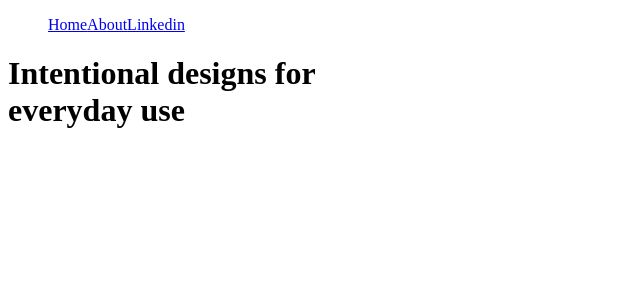
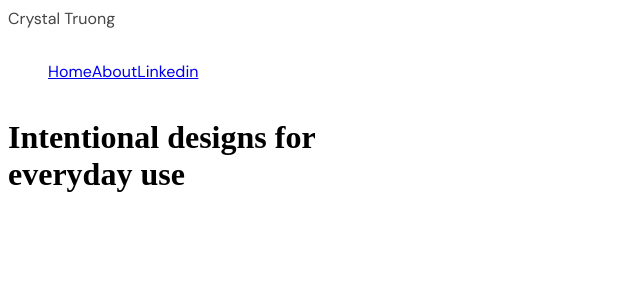
Before and after one commit to crystaltr/portfolio, a React (Create React App) app: page /about in a window 1280 px wide. Shown: the top 300 px of the page, without its empty margins (0-640 px from the left). Built offline with nearby package versions, Linux system fonts and the light colour scheme.

Commit message:
Added css files and fonts

```diff
--- a/public/index.html
+++ b/public/index.html
@@ -10,6 +10,8 @@
       content="Web site created using create-react-app"
     />
     <link rel="apple-touch-icon" href="%PUBLIC_URL%/logo192.png" />
+    <link href='https://fonts.googleapis.com/css?family=Archivo Black' rel='stylesheet'>
+    <link href='https://fonts.googleapis.com/css?family=DM Sans' rel='stylesheet'>
     <!--
       manifest.json provides metadata used when your web app is installed on a
       user's mobile device or desktop. See https://developers.google.com/web/fundamentals/web-app-manifest/
--- a/src/App.css
+++ b/src/App.css
@@ -1,38 +1,8 @@
 .App {
+  display: grid;
+  gap: 2rem;
+  grid-template-columns: 1fr;
   text-align: center;
+  font-family: 'DM Sans';
+  color: #454545;
 }
-
-.App-logo {
-  height: 40vmin;
-  pointer-events: none;
-}
-
-@media (prefers-reduced-motion: no-preference) {
-  .App-logo {
-    animation: App-logo-spin infinite 20s linear;
-  }
-}
-
-.App-header {
-  background-color: #282c34;
-  min-height: 100vh;
-  display: flex;
-  flex-direction: column;
-  align-items: center;
-  justify-content: center;
-  font-size: calc(10px + 2vmin);
-  color: white;
-}
-
-.App-link {
-  color: #61dafb;
-}
-
-@keyframes App-logo-spin {
-  from {
-    transform: rotate(0deg);
-  }
-  to {
-    transform: rotate(360deg);
-  }
-}
--- a/src/LandingPage.jsx
+++ b/src/LandingPage.jsx
@@ -1,4 +1,5 @@
 import React, { Component } from 'react';
+import './landingpage.css';
 
 class LandingPage extends Component {
     render() {
--- a/src/NavBar.jsx
+++ b/src/NavBar.jsx
@@ -1,10 +1,12 @@
 import React from 'react';
 import { Link } from 'react-router-dom';
+import './navbar.css';
 
 const Navbar = () => {
     return (
         <>
         <nav class="nav-grid">
+            <div className='brandline'>Crystal Truong</div>
             <ul>
                 <Link to="/">Home</Link>
                 <Link to="/about">About</Link>
--- /dev/null
+++ b/src/navbar.css
@@ -0,0 +1,9 @@
+
+.nav-grid {
+    font-family: 'DM sans';
+    display: grid;
+    gap: 1rem;
+    grid-template-columns: 1fr;
+    color: #454545;
+    font-size: 1rem;
+}
```
Also changed, not shown: src/landingpage.css (added).
